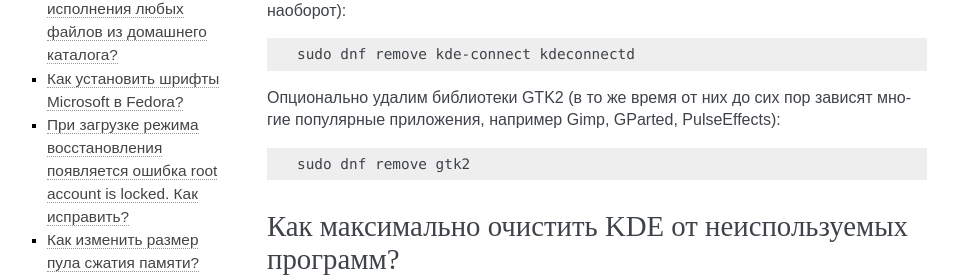
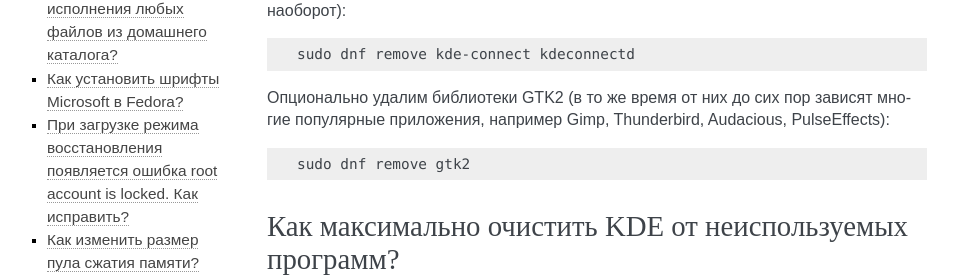
Before and after one commit to RussianFedora/FAQ, a Sphinx documentation site: the page built from source/tips-and-tricks.rst, in a window 1280 px wide and 900 px high, scrolled down 1097 px. Shown: the part 171-451 px from the top of the window, without its empty margins (153-1111 px from the left). Built offline with Sphinx 7.4.7, drawn with Linux system fonts in a browser that asks for light colours; comment, search, counter and statistics services are not loaded.

Commit message:
Another correct for GTK2 apps
Исправил Gparted, не зависит от GTK2.

```diff
--- a/source/tips-and-tricks.rst
+++ b/source/tips-and-tricks.rst
@@ -85,7 +85,7 @@
 
     sudo dnf remove kde-connect kdeconnectd
 
-Опционально удалим библиотеки GTK2 (в то же время от них до сих пор зависят многие популярные приложения, например Gimp, GParted, PulseEffects):
+Опционально удалим библиотеки GTK2 (в то же время от них до сих пор зависят многие популярные приложения, например Gimp, Thunderbird, Audacious, PulseEffects):
 
 .. code-block:: text
 
```
